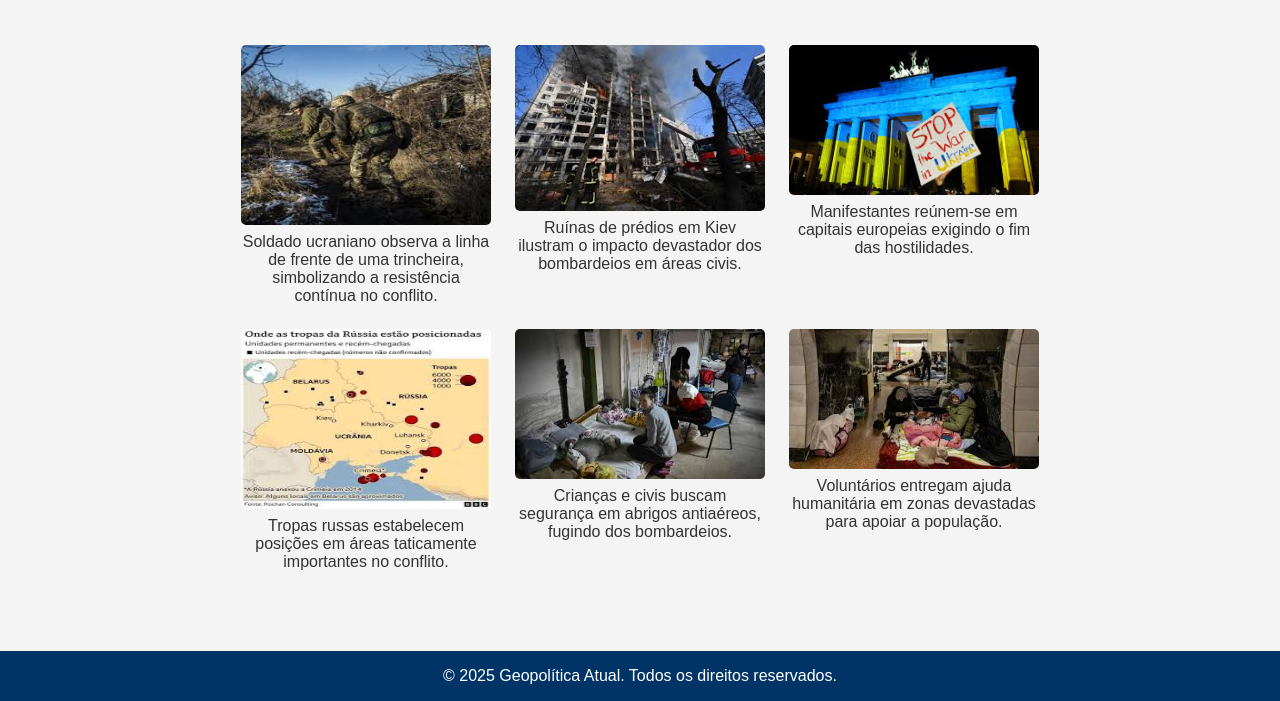
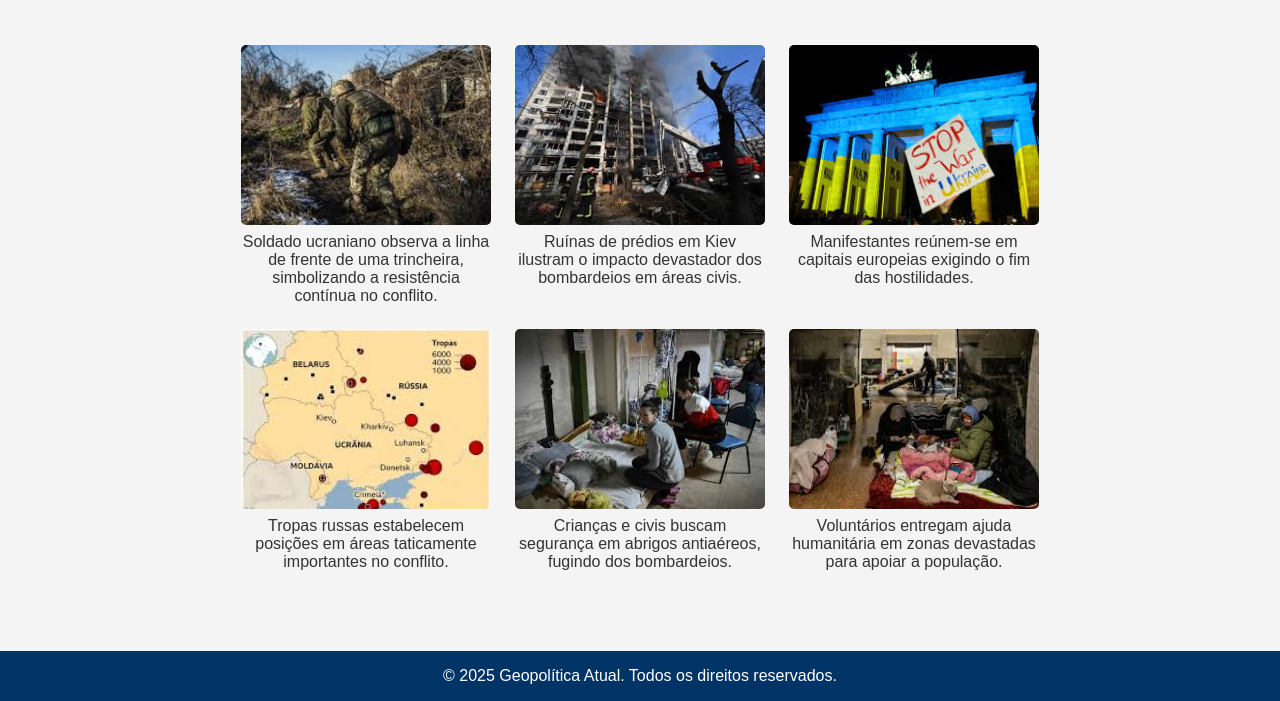
Before and after one commit to kaellima122/provasite, a plain HTML site: page galeria.html in a window 1280 px wide. Shown: the part 238-939 px from the top of the page. Drawn offline with Linux system fonts and the light colour scheme.

Commit message:
Update galeria.css

```diff
--- a/css/galeria.css
+++ b/css/galeria.css
@@ -69,15 +69,16 @@ main {
   overflow-wrap: break-word;
 }
 
-.item-galeria img {
+ .item-galeria img {
   width: 100%;
-  height: auto;
-  max-height: 180px;
+  height: 180px; /* Mesma altura para todas */
+  object-fit: cover; /* Corta o que sobra, sem distorcer */
   border-radius: 5px;
   transition: transform 0.3s ease;
   display: block;
   margin-bottom: 0.5rem;
 }
+
 
 .item-galeria img:hover {
   transform: scale(1.05);
```
